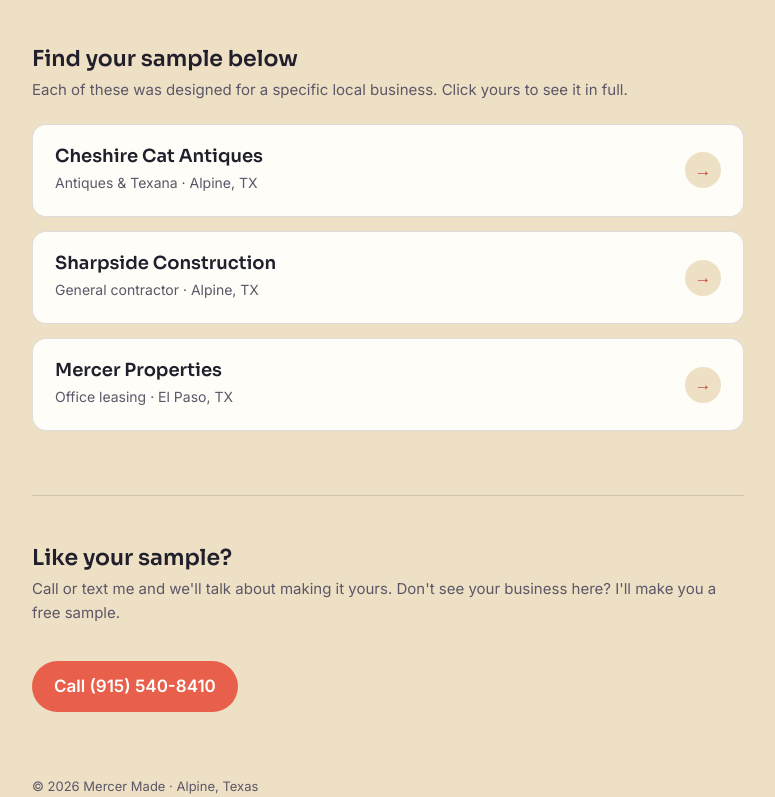
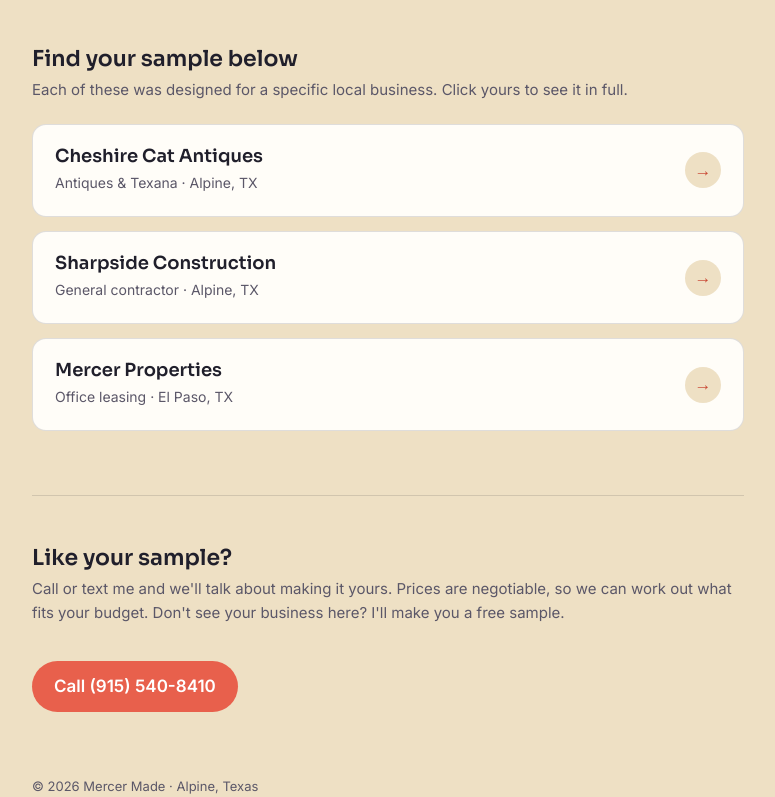
Before and after one commit to MercerF67/MercerMade, a plain HTML site: page index.html in a window 1280 px wide. Shown: the part 421-1218 px from the top of the page, without its empty margins (252-1027 px from the left). Drawn offline with Linux system fonts and the light colour scheme.

Commit message:
Note negotiable pricing

```diff
--- a/index.html
+++ b/index.html
@@ -75,7 +75,7 @@
 
   <section class="contact" id="contact">
     <h2>Like your sample?</h2>
-    <p class="sub">Call or text me and we'll talk about making it yours. Don't see your business here? I'll make you a free sample.</p>
+    <p class="sub">Call or text me and we'll talk about making it yours. Prices are negotiable, so we can work out what fits your budget. Don't see your business here? I'll make you a free sample.</p>
     <a class="btn" href="tel:+19155408410">Call (915) 540-8410</a>
   </section>
 </main>
```
